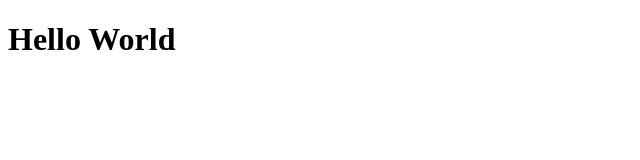
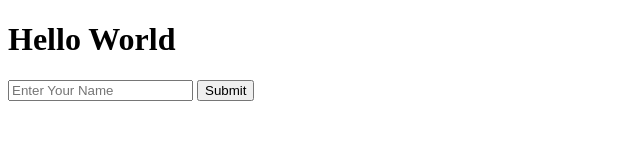
Before and after one commit to 0098-sayan/Test_git, a plain HTML site: page index.html in a window 1280 px wide. Shown: the whole page, without its empty margins (0-640 px from the left). Drawn offline with Linux system fonts and the light colour scheme.

Commit message:
Add button and Input

```diff
--- a/index.html
+++ b/index.html
@@ -9,6 +9,8 @@
   <body>
     <div>
         <h1>Hello World</h1>
+        <input type="text" placeholder="Enter Your Name" id="">
+        <button>Submit</button>
     </div>
     <script src="script.js"></script>
   </body>
```
